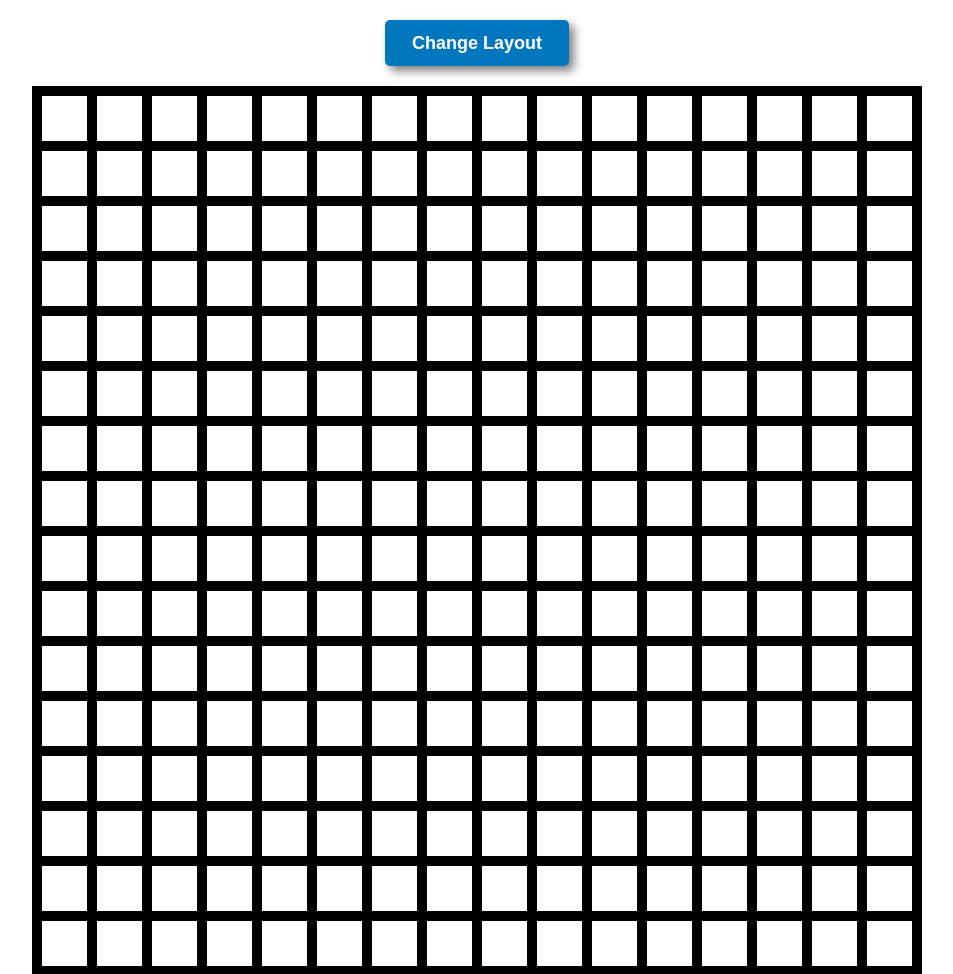
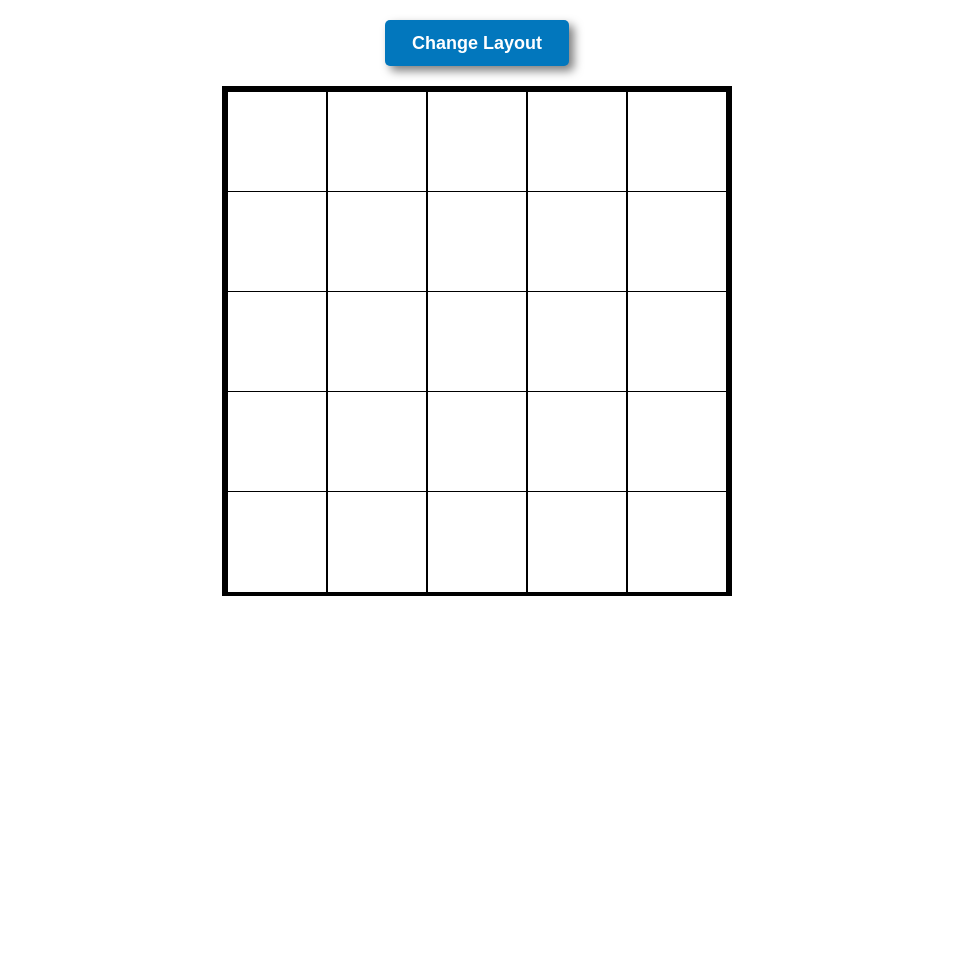
Before and after one commit to BeraTegui/Etch-a-Sketch, a plain HTML site: page index.html in a window 1280 px wide. Shown: the top 974 px of the page, without its empty margins (163-1116 px from the left). After the commit the page ends 800 px from the top, so only its background shows below. Drawn offline with Linux system fonts and the light colour scheme.

Commit message:
fix blocks' overflow and container resizing

```diff
--- a/css/styles.css
+++ b/css/styles.css
@@ -1,12 +1,13 @@
 .container{
     background-color: rgb(255, 249, 196);
-    width: min-content;
-    height: min-content;
+    width: 500px;
+    height: 500px;
     border: solid #000 5px;
     display: flex;
     flex-wrap: wrap;
     margin: auto;
-    gap: 0
+    gap: 0;
+    flex-direction: column;
 
 }
 
--- a/script.js
+++ b/script.js
@@ -5,15 +5,17 @@ function gridCreation(layout){
         const auxRow = document.createElement('div');
         auxRow.style.display = 'flex';
         auxRow.classList = "auxRow";
+        auxRow.style.flex = 1;
         for(let j = 1; j <= layout; j++){
             let block = document.createElement('div')
             block.classList = "block";
             block.style.backgroundColor = 'white';
-            block.style.border = 'solid 5px black'
-            block.style.width = '45px';
-            block.style.height = '45px';
+            block.style.border = 'solid 1px black'
+            block.style.width = 'auto';
+            block.style.height = 'auto';
             block.style.padding = '0px';
-            block.style.flexShrink = 1;
+            block.style.flex = 1;
+            block.style.height = "100%";
 
             auxRow.appendChild(block);
 
@@ -30,7 +32,7 @@ function gridCreation(layout){
 
 
 
-gridCreation(16);
+gridCreation(5);
 
 const block = document.querySelectorAll('.block');
 
```
